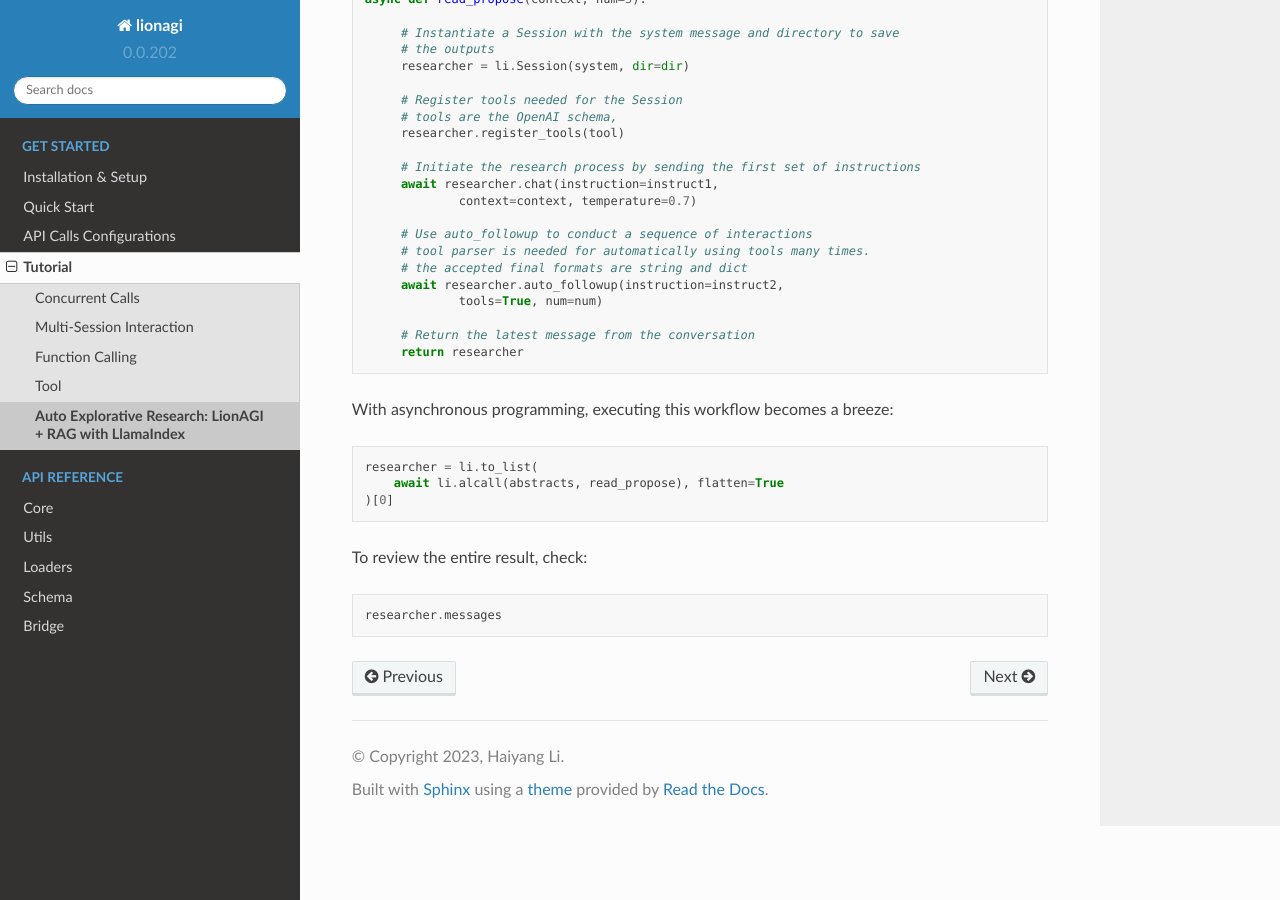
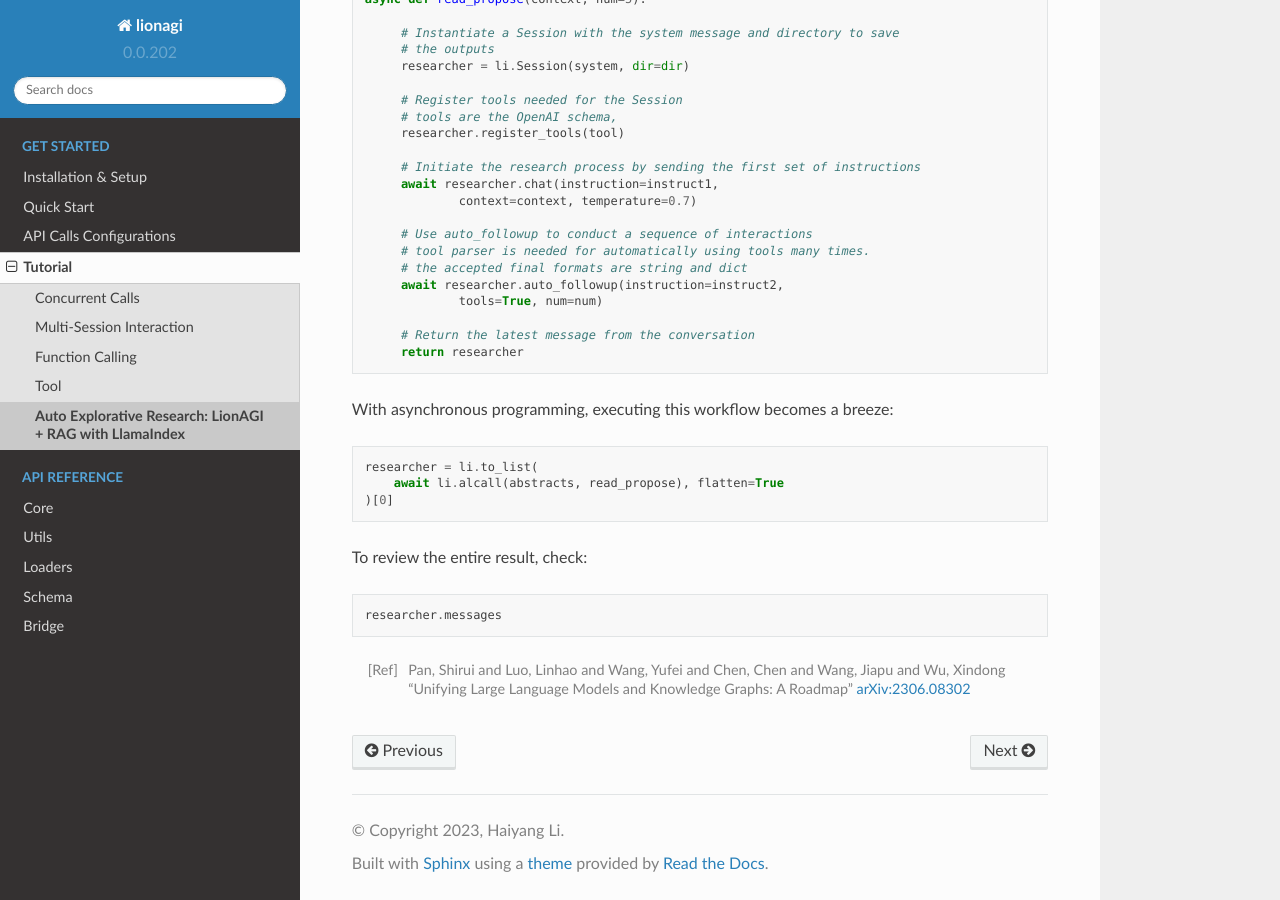
Before and after one commit to lion-agi/lionagi, a Sphinx documentation site: the page built from docs/Get_started/Examples/auto_research.rst, in a window 1280 px wide and 900 px high, scrolled down 3375 px. Built offline with Sphinx 7.4.7 and the Read the Docs theme 2.0.0, drawn with Linux system fonts in a browser that asks for light colours.

Commit message:
Update auto_research.rst

```diff
--- a/docs/Get_started/Examples/auto_research.rst
+++ b/docs/Get_started/Examples/auto_research.rst
@@ -222,3 +222,7 @@
 .. code-block:: python
 
    researcher.messages
+
+.. [Ref] Pan, Shirui and Luo, Linhao and Wang, Yufei and Chen, Chen and Wang, Jiapu and Wu, Xindong
+   "Unifying Large Language Models and Knowledge Graphs: A Roadmap"
+   `arXiv:2306.08302 <https://arxiv.org/abs/2306.08302>`_
```
